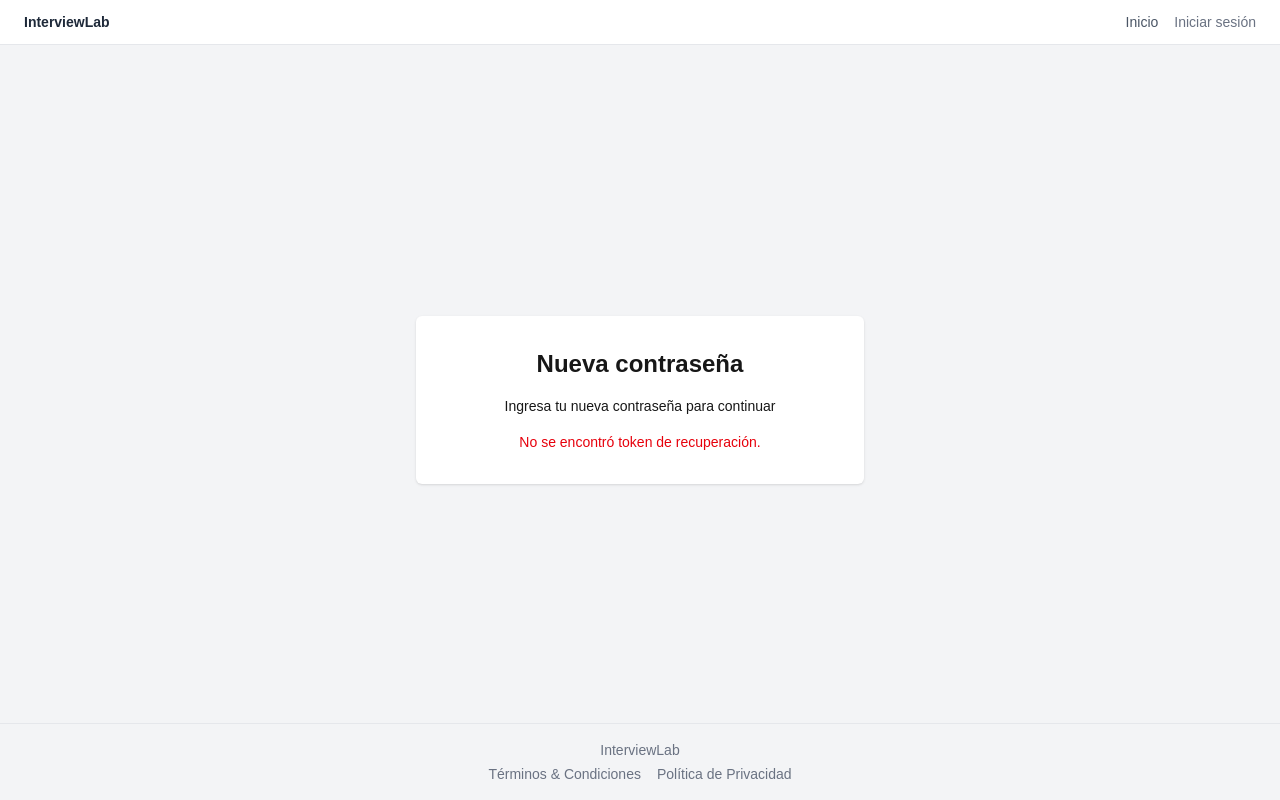
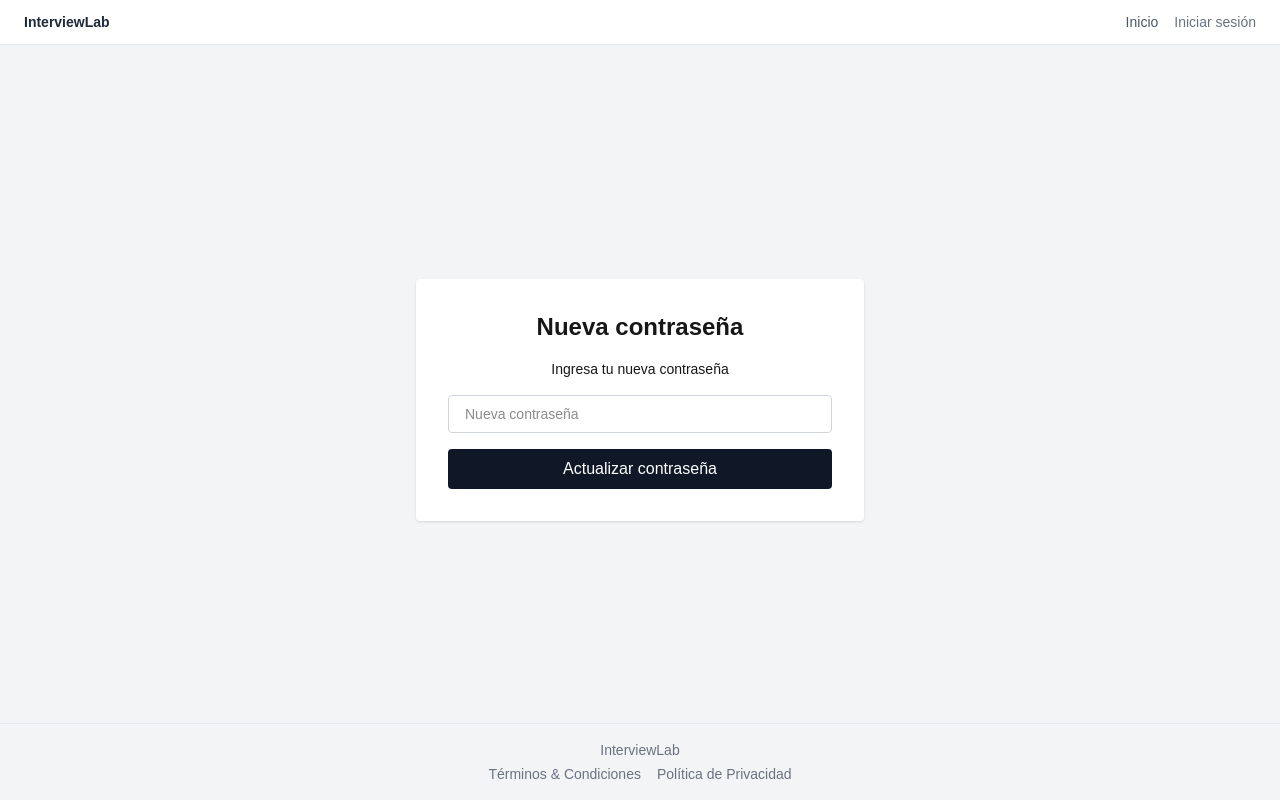
Before and after one commit to bpobletem/InterviewLab, a Next.js app: page /reset-password/confirma in a window 1280 px wide. Built offline with nearby package versions, Linux system fonts and the light colour scheme; no server answers.

Commit message:
cambiar contraseña funciona

```diff
--- /dev/null
+++ b/src/app/api/auth/confima/route.ts
@@ -0,0 +1,29 @@
+import { type EmailOtpType } from '@supabase/supabase-js';
+import { NextRequest, NextResponse } from 'next/server';
+import { createClient } from '@/utils/supabase/server';
+
+export async function GET(request: NextRequest) {
+    const { searchParams } = new URL(request.url);
+    const token_hash = searchParams.get('token_hash');
+    const type = searchParams.get('type') as EmailOtpType | null;
+    const next = searchParams.get('next') ?? '/';
+
+    const redirectTo = request.nextUrl.clone();
+    redirectTo.pathname = next;
+
+    if (token_hash && type) {
+        const supabase = createClient();
+
+        const { error } = await supabase.auth.verifyOtp({
+            token_hash,
+            type,
+        });
+
+        if (!error) {
+            return NextResponse.redirect(redirectTo);
+        }
+    }
+
+    redirectTo.pathname = '/auth/auth-code-error';
+    return NextResponse.redirect(redirectTo);
+}
--- a/src/app/api/auth/reset-password/route.ts
+++ b/src/app/api/auth/reset-password/route.ts
@@ -1,18 +1,20 @@
+import { NextResponse } from "next/server";
+import { createRouteHandlerClient } from "@supabase/auth-helpers-nextjs";
+import { cookies } from "next/headers";
 
-import { NextResponse } from 'next/server'
-import { createClient } from '@/utils/supabase/server'
+export async function POST(request: Request) {
+    const supabase = createRouteHandlerClient({ cookies });
 
-export async function POST(req: Request) {
-    const { email } = await req.json()
-    const supabase = await createClient()
+    const { email } = await request.json();
 
-    const { error } = await supabase.auth.resetPasswordForEmail(email, {
-        redirectTo: 'http://localhost:3000/reset-password/confirma',
-    })
+    const { data, error } = await supabase.auth.resetPasswordForEmail(email, {
+        redirectTo: "http://localhost:3000/reset-password/confirma"
+        ,
+    });
 
     if (error) {
-        return NextResponse.json({ error: error.message }, { status: 400 })
+        return NextResponse.json({ error: error.message }, { status: 500 });
     }
 
-    return NextResponse.json({ message: 'Enlace enviado al correo si existe en nuestra base de datos' })
+    return NextResponse.json({ success: true });
 }
--- a/src/app/reset-password/confirma/page.tsx
+++ b/src/app/reset-password/confirma/page.tsx
@@ -1,6 +1,6 @@
 "use client";
 
-import { useEffect, useState } from "react";
+import { useState } from "react";
 import { useRouter } from "next/navigation";
 import { createClient } from "@/utils/supabase/client";
 
@@ -8,30 +8,10 @@ export default function ConfirmaPage() {
     const supabase = createClient();
     const router = useRouter();
     const [password, setPassword] = useState("");
-    const [tokenReady, setTokenReady] = useState(false);
     const [loading, setLoading] = useState(false);
     const [message, setMessage] = useState("");
 
-    useEffect(() => {
-        const hash = window.location.hash;
-        const accessToken = new URLSearchParams(hash.substring(1)).get("access_token");
-
-        if (accessToken) {
-            supabase.auth
-                .setSession({ access_token: accessToken, refresh_token: "" })
-                .then(() => {
-                    setTokenReady(true);
-                })
-                .catch((error) => {
-                    console.error("Error al establecer sesión:", error.message);
-                    setMessage("El enlace no es válido o expiró.");
-                });
-        } else {
-            setMessage("No se encontró token de recuperación.");
-        }
-    }, []);
-
-    const handleUpdatePassword = async (e: React.FormEvent) => {
+    const handleSubmit = async (e: React.FormEvent) => {
         e.preventDefault();
         setLoading(true);
 
@@ -40,8 +20,8 @@ export default function ConfirmaPage() {
         if (error) {
             setMessage("Error al actualizar la contraseña.");
         } else {
-            setMessage("Contraseña actualizada con éxito. Redirigiendo al login...");
-            setTimeout(() => router.push("/login"), 2000);
+            setMessage("Contraseña actualizada. Redirigiendo al login...");
+            setTimeout(() => router.push("/login"), 2500);
         }
 
         setLoading(false);
@@ -49,34 +29,29 @@ export default function ConfirmaPage() {
 
     return (
         <main className="flex min-h-screen items-center justify-center bg-gray-100">
-            <div className="w-full max-w-md bg-white p-8 rounded-md shadow">
+            <div className="w-full max-w-md bg-white p-8 rounded shadow">
                 <h1 className="text-2xl font-bold text-center mb-4">Nueva contraseña</h1>
-                <p className="text-sm text-center mb-4">Ingresa tu nueva contraseña para continuar</p>
+                <p className="text-sm text-center mb-4">Ingresa tu nueva contraseña</p>
 
-                {!tokenReady && <p className="text-center text-sm text-red-600">{message}</p>}
-
-                {tokenReady && (
-                    <form onSubmit={handleUpdatePassword} className="space-y-4">
+                <form onSubmit={handleSubmit} className="space-y-4">
                     <input
                         type="password"
-                            placeholder="Nueva contraseña"
                         value={password}
                         onChange={(e) => setPassword(e.target.value)}
+                        placeholder="Nueva contraseña"
                         required
                         className="w-full px-4 py-2 border border-gray-300 rounded text-sm"
                     />
                     <button
                         type="submit"
                         disabled={loading}
-                            className="w-full bg-gray-900 text-white py-2 rounded text-sm font-semibold hover:bg-black"
+                        className="w-full py-2 bg-gray-900 text-white rounded hover:bg-black"
                     >
                         {loading ? "Actualizando..." : "Actualizar contraseña"}
                     </button>
-                        {message && (
-                            <p className="mt-4 text-sm text-center text-gray-600">{message}</p>
-                        )}
                 </form>
-                )}
+
+                {message && <p className="mt-4 text-center text-sm text-gray-600">{message}</p>}
             </div>
         </main>
     );
--- a/src/app/reset-password/page.tsx
+++ b/src/app/reset-password/page.tsx
@@ -27,7 +27,7 @@ export default function ResetPasswordPage() {
     return (
         <main className="flex min-h-screen items-center justify-center bg-gray-100">
             <div className="w-full max-w-md bg-white p-8 rounded-md shadow">
-                <h1 className="text-2xl font-bold text-center text-gray-300 mb-4">Recuperar contraseña</h1>
+                <h1 className="text-2xl font-bold text-center text-gray-900 mb-4">Recuperar contraseña</h1>
                 <form onSubmit={handleSubmit} className="space-y-4">
                     <input
                         type="email"
@@ -35,7 +35,7 @@ export default function ResetPasswordPage() {
                         value={email}
                         onChange={(e) => setEmail(e.target.value)}
                         required
-                        className="w-full px-4 py-2 border border-black rounded text-sm"
+                        className="w-full px-4 py-2 border border-black text-gray-900 rounded text-sm"
                     />
                     <button
                         type="submit"
@@ -45,7 +45,7 @@ export default function ResetPasswordPage() {
                     </button>
                 </form>
                 {message && (
-                    <p className="mt-4 text-sm text-center text-gray-500">{message}</p>
+                    <p className="mt-4 text-sm text-center text-gray-900">{message}</p>
                 )}
             </div>
         </main>
```
Lines whose indentation alone changed are shown as unchanged.
